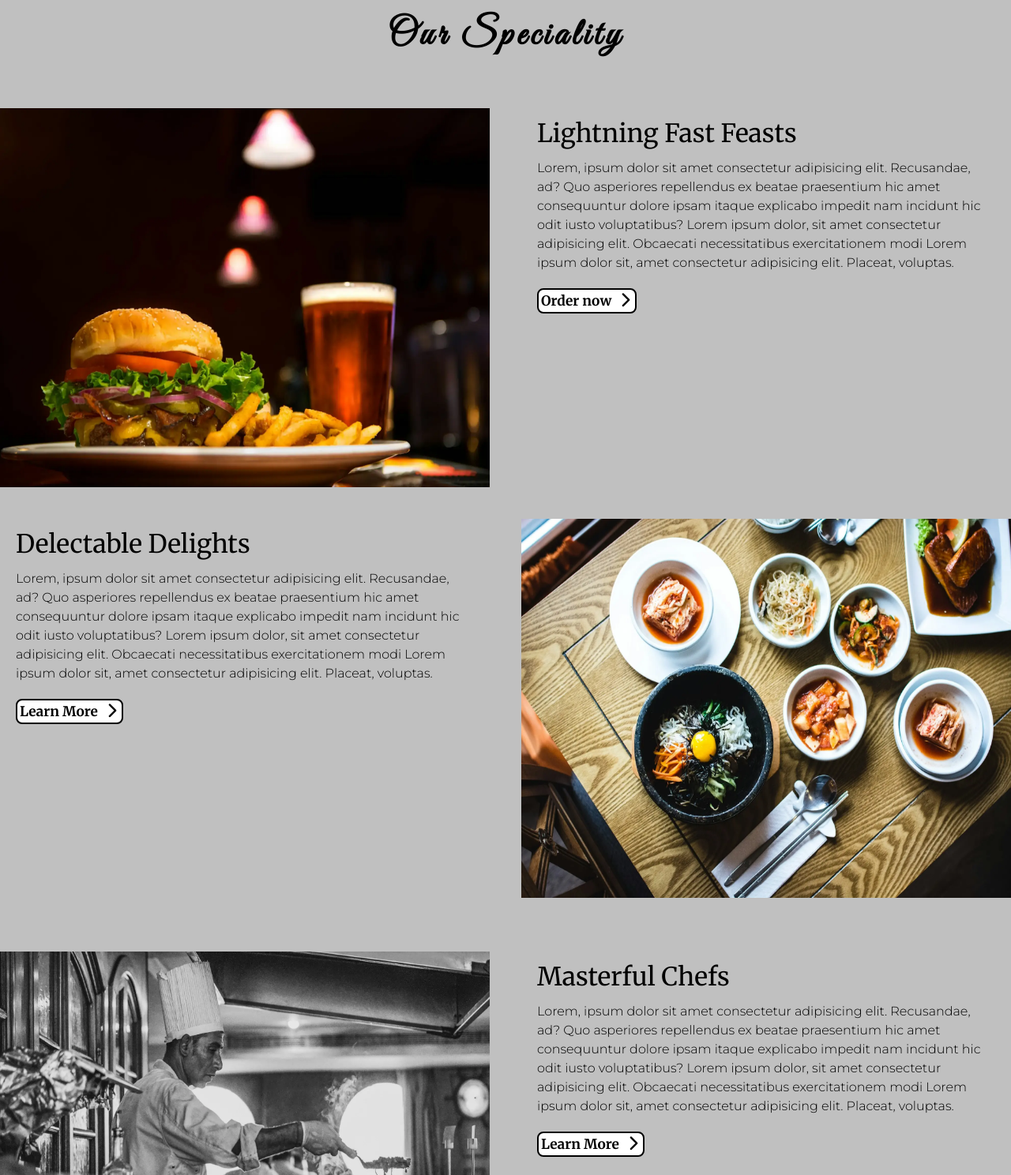
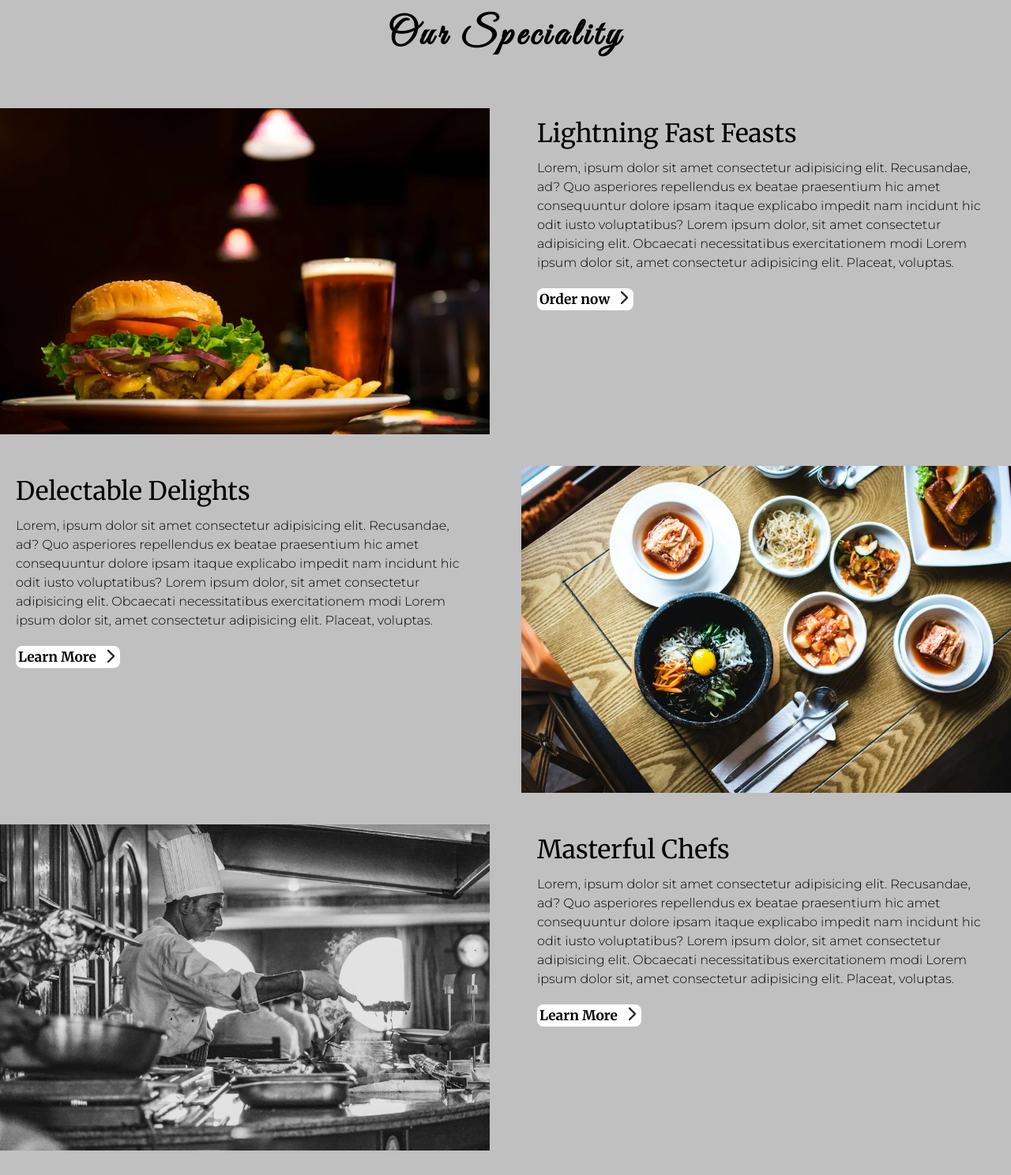
Before and after one commit to SubodhShah-Dev/Restaurant-Website-Landing-Page, a website built with Vite: page index.html in a window 1280 px wide. Shown: the part 860-2348 px from the top of the page at 79% size. Built offline with nearby package versions, Linux system fonts and the light colour scheme.

Commit message:
changed button style

```diff
--- a/index.html
+++ b/index.html
@@ -288,7 +288,7 @@
           class="absolute left-0 top-0 h-full w-full bg-black bg-opacity-20 lg:bg-opacity-100 lg:backdrop-blur-md"
         ></div>
         <picture class="-z-10 h-fit w-full lg:hidden">
-          <img src="/img/herosm.webp" alt="Lobby image" class="aspect-[0.67] w-full" />
+          <img src="/img/herosm.webp" alt="Lobby image" class="w-full" />
         </picture>
         <div
           class="hero-info absolute m-auto w-[80%] cursor-default flex-col p-[1vw] text-center leading-relaxed text-white lg:left-14 lg:max-w-[50%] lg:text-start lg:tracking-wider"
@@ -336,10 +336,14 @@
         <div
           class="speciality-grid grid grid-cols-1 gap-4 leading-[1.5rem] lg:grid-cols-2 lg:gap-10"
         >
-          <div class="h-[40vh] overflow-hidden lg:order-1 lg:h-[60vh]">
-            <img src="/img/beer-ham.webp" class="h-full w-full bg-cover bg-center" alt="" />
+          <div class="h-fit overflow-hidden lg:order-1 lg:h-fit">
+            <img
+              src="/img/beer-ham.webp"
+              class="aspect-[1.5] h-full w-full bg-cover bg-center"
+              alt=""
+            />
           </div>
-          <div class="lg:order-2 lg:h-[60vh]">
+          <div class="lg:order-2 lg:h-fit">
             <div class="mb-7 flex flex-col gap-5 p-1 md:p-5">
               <h2 class="font-secondary text-[20px] md:text-[32px]">Lightning Fast Feasts</h2>
               <p class="text-[16px] font-light">
@@ -360,10 +364,14 @@
               </button>
             </div>
           </div>
-          <div class="h-[40vh] overflow-hidden lg:order-4 lg:h-[60vh]">
-            <img src="/img/dishes-variety.webp" class="h-full w-full bg-cover bg-center" alt="" />
+          <div class="h-fit overflow-hidden lg:order-4 lg:h-fit">
+            <img
+              src="/img/dishes-variety.webp"
+              class="aspect-[1.5] h-full w-full bg-cover bg-center"
+              alt=""
+            />
           </div>
-          <div class="mb-7 lg:order-3 lg:h-[60vh]">
+          <div class="mb-7 lg:order-3 lg:h-fit">
             <div class="mb-7 flex flex-col gap-5 p-1 md:p-5">
               <h2 class="font-secondary text-[20px] md:text-[32px]">Delectable Delights</h2>
               <p class="text-[16px] font-light">
@@ -384,10 +392,14 @@
               </button>
             </div>
           </div>
-          <div class="h-[40vh] overflow-hidden lg:order-5 lg:h-[60vh]">
-            <img src="/img/chef.webp" class="h-full w-full bg-cover bg-center" alt="" />
+          <div class="h-fit overflow-hidden lg:order-5 lg:h-fit">
+            <img
+              src="/img/chef.webp"
+              class="aspect-[1.5] h-full w-full bg-cover bg-center"
+              alt=""
+            />
           </div>
-          <div class="mb-7 lg:order-6 lg:h-[60vh]">
+          <div class="mb-7 lg:order-6 lg:h-fit">
             <div class="mb-7 flex flex-col gap-5 p-1 md:p-5">
               <h2 class="font-secondary text-[20px] md:text-[32px]">Masterful Chefs</h2>
               <p class="text-[16px] font-light">
--- a/src/main.css
+++ b/src/main.css
@@ -12,7 +12,7 @@
   }
 
   .navLink {
-    @apply centered border-r-[1px] border-r-white md:text-[12px] lg:text-[16px] font-semibold md:mr-[2vw] md:pr-[2.5vw] lg:mr-[3vw] lg:pr-[3vw];
+    @apply centered border-r-[1px] border-r-white font-semibold md:mr-[2vw] md:pr-[2.5vw] md:text-[12px] lg:mr-[3vw] lg:pr-[3vw] lg:text-[16px];
   }
 
   .scrollbar-thin::-webkit-scrollbar {
@@ -21,7 +21,7 @@
   }
 
   .custom-button {
-    @apply text-black px-[3px] py-[2px] font-secondary border-[1px] text-[3vw] md:text-[2vw] lg:text-[1.35vw] font-bold md:border-[2.5px] border-black hover:border-white rounded-md md:rounded-lg bg-white relative hover:after:right-0 hover:before:left-0 overflow-hidden;
+    @apply relative overflow-hidden rounded-md border-black bg-white px-[3px] py-[2px] font-secondary text-[3vw] font-bold text-black hover:border-[1px] hover:border-white hover:before:left-0 hover:after:right-0 md:rounded-lg md:text-[2vw] md:hover:border-[2.5px] lg:text-[1.35vw];
   }
 
   .custom-button::before {
```
